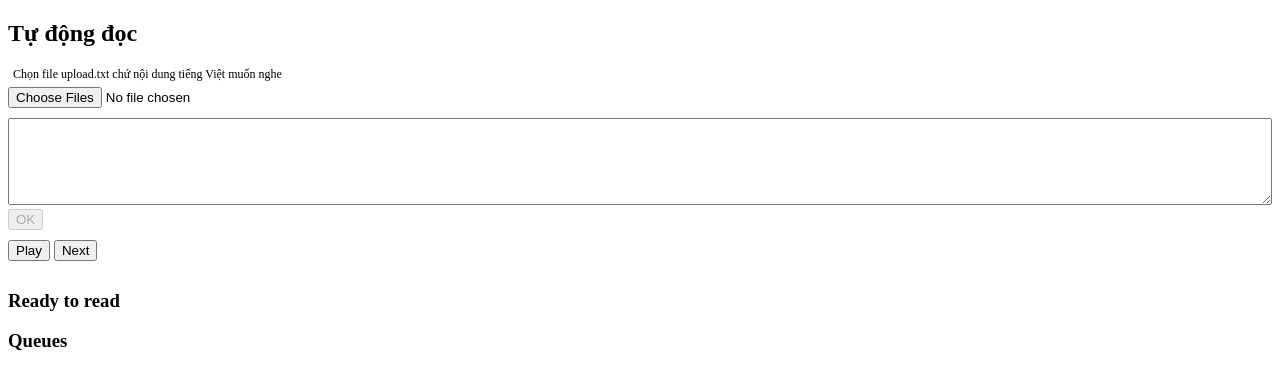
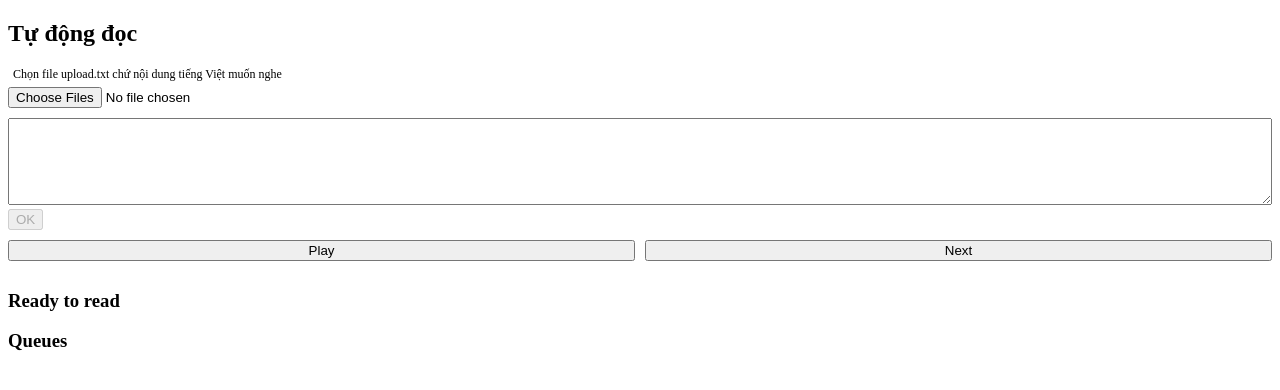
Before and after one commit to haiquang9994/tu-dong-doc, a Django app: template pages/templates/home.html in a window 1280 px wide. Shown: the part 26-416 px from the top of the page. Run offline with Django 3.2, Linux system fonts and the light colour scheme; the template is opened without the code that fills it, so the values that code supplies are empty.

Commit message:
change home.html

```diff
--- a/pages/templates/home.html
+++ b/pages/templates/home.html
@@ -12,10 +12,10 @@
         <button id="text_textarea_btn" disabled>OK</button>
     </div>
 </div>
-<div style="padding: 10px 0;">
+<div style="padding: 10px 0;display: flex; gap: 10px;">
     <!-- <button id="stop">Stop</button> -->
-    <button id="playPause" data-play="Play" data-pause="Pause">Play</button>
-    <button id="next">Next</button>
+    <button style="flex: 1" id="playPause" data-play="Play" data-pause="Pause">Play</button>
+    <button style="flex: 1" id="next">Next</button>
 </div>
 
 <h3>Ready to read</h3>
```
